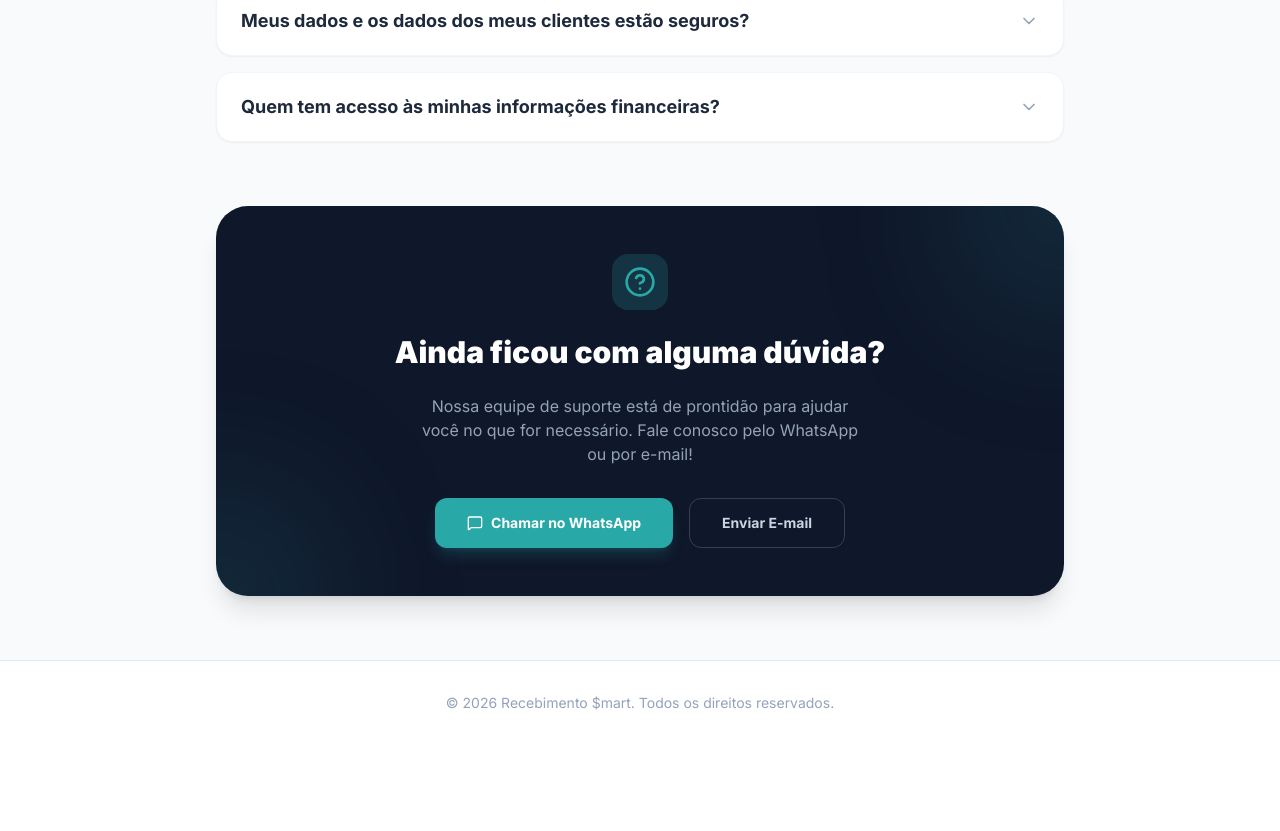
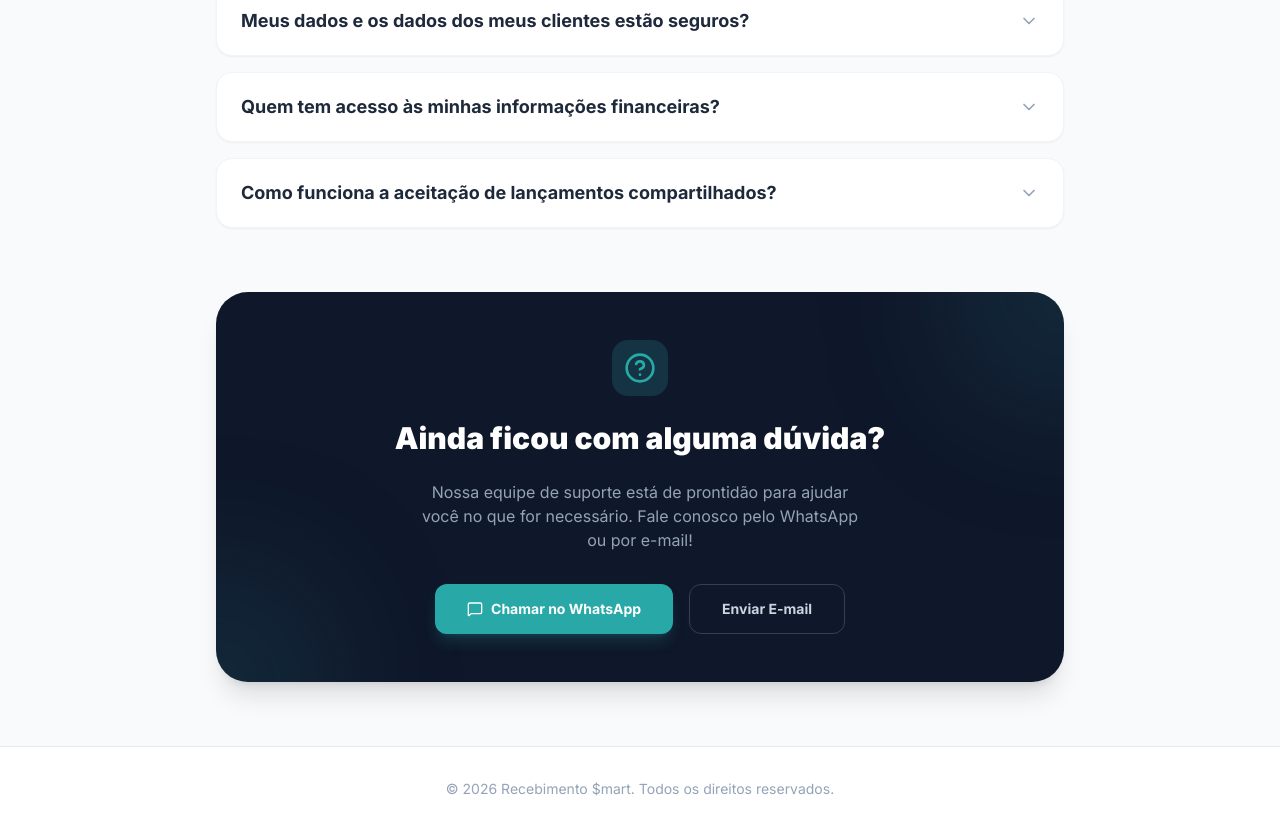
Before and after one commit to arporj/recebimentosmart, a React (Vite) app: page /faq in a window 1280 px wide. Shown: the part 1520-2351 px from the top of the page. Before the commit the page ends 2265 px from the top, so only its background shows below. Built offline with nearby package versions, Linux system fonts and the light colour scheme; no server answers.

Commit message:
docs(faq): adiciona pergunta sobre aceitacao de lancamentos compartilhados

```diff
--- a/src/components/v2/FAQPage/index.tsx
+++ b/src/components/v2/FAQPage/index.tsx
@@ -73,6 +73,11 @@ const FAQ_ITEMS: FAQItem[] = [
         category: 'seguranca',
         question: 'Quem tem acesso às minhas informações financeiras?',
         answer: 'Apenas você e os usuários que você explicitamente autorizar através do recurso de compartilhamento de conta. O suporte técnico do Recebimento $mart só acessa seus dados em casos excepcionais de resolução de chamados sob sua solicitação formal, respeitando estritamente a Lei Geral de Proteção de Dados (LGPD).'
+    },
+    {
+        category: 'funcionalidades',
+        question: 'Como funciona a aceitação de lançamentos compartilhados?',
+        answer: 'Ao aceitar um convite de lançamentos compartilhados, você tem total controle sobre como esses registros aparecem na sua conta. Você pode escolher associar os lançamentos a um cliente existente, criar automaticamente um novo cliente local (com o nome de quem está compartilhando para facilitar sua organização) ou aceitar os lançamentos sem vinculá-los a nenhum cliente específico, de forma totalmente flexível.'
     }
 ];
 
```
